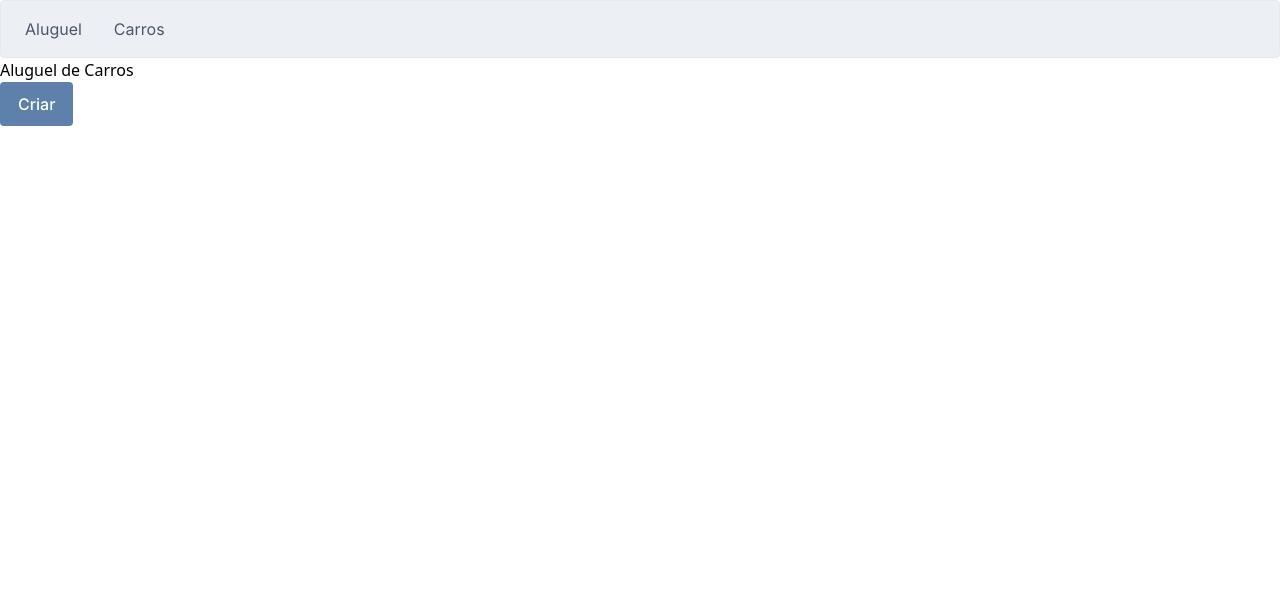
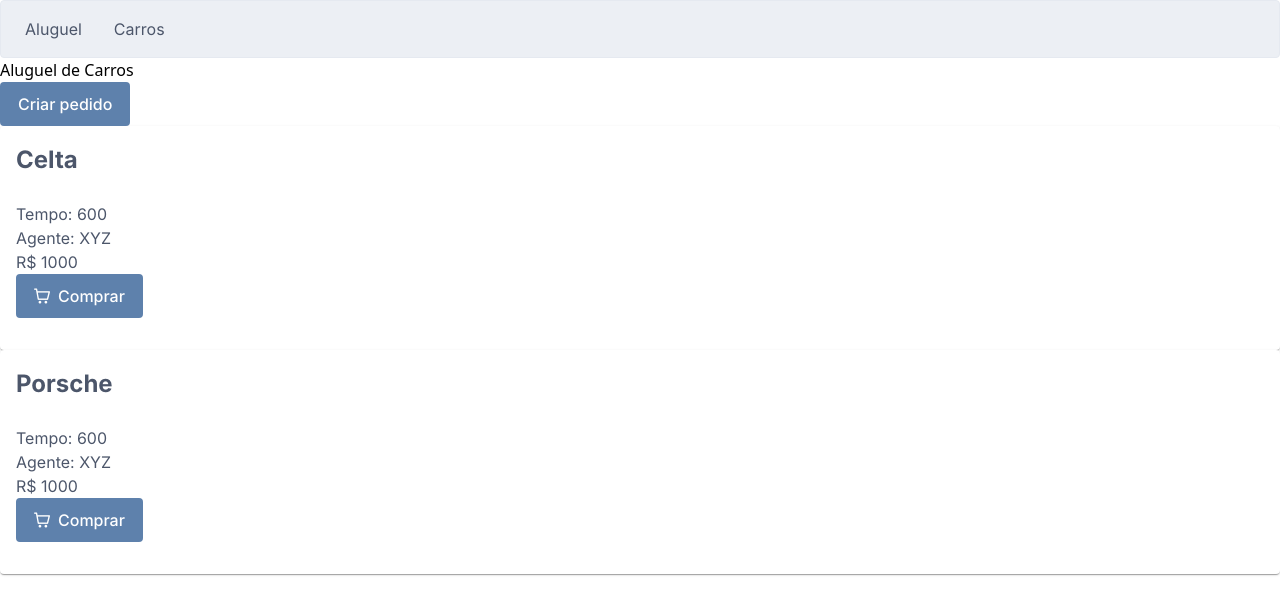
Before and after one commit to luizfelipecm1/aluguel-de-carros, a React (Vite) app in the folder codigo/frontend/: page /dashboard/aluguel-carros in a window 1280 px wide. Shown: the top 614 px of the page. Built offline with nearby package versions, Linux system fonts and the light colour scheme.

Commit message:
feat: adding data view to rental page

```diff
--- a/codigo/frontend/src/pages/car-rental.tsx
+++ b/codigo/frontend/src/pages/car-rental.tsx
@@ -1,36 +1,77 @@
-import { Button } from "primereact/button";
-import { Dialog } from "primereact/dialog";
-import { Dropdown } from "primereact/dropdown";
-import { InputText } from "primereact/inputtext";
-import { useState } from "react";
+import { Button } from "primereact/button"
+import { Card } from "primereact/card"
+import { DataView } from "primereact/dataview"
+import { Dialog } from "primereact/dialog"
+import { Dropdown } from "primereact/dropdown"
+import { InputText } from "primereact/inputtext"
+import { useState } from "react"
 
-const carOptions = ["Celta"];
-const agentOptions = ["XYZ"];
+const carOptions = ["Celta"]
+const agentOptions = ["XYZ"]
+const rentals = [
+  { car: "Celta", time: 600, agent: "XYZ", value: 1000 },
+  { car: "Porsche", time: 600, agent: "XYZ", value: 1000 },
+]
+
+const itemTemplate = (data: any, layout: any) => {
+  if (layout === "list") {
+    return
+  }
+
+  if (layout === "grid") {
+    return (
+      <Card title={data.car} className="mt-4">
+        <div className="w-full flex justify-between items-center">
+          <div>
+            <p>
+              <span className="font-bold">Tempo: </span>
+              {data.time}
+            </p>
+            <p>
+              <span className="font-bold">Agente: </span>
+              {data.agent}
+            </p>
+          </div>
+          <div className="align-middle">
+            <p>R$ {data.value}</p>
+
+            <Button icon="pi pi-shopping-cart" label="Comprar" />
+          </div>
+        </div>
+      </Card>
+    )
+  }
+}
 
 export function CarRental() {
-  const [visible, setVisible] = useState(false);
-  const [selectedCar, setSelectedCar] = useState(null);
-  const [selectedAgent, setselectedAgent] = useState(null);
+  const [visible, setVisible] = useState(false)
+  const [selectedCar, setSelectedCar] = useState(null)
+  const [selectedAgent, setselectedAgent] = useState(null)
 
   function cleanFields() {
-    setSelectedCar(null);
-    setselectedAgent(null);
+    setSelectedCar(null)
+    setselectedAgent(null)
   }
 
   return (
     <>
-      <div className="flex justify-between py-4">
-        <h1>Aluguel de Carros</h1>
-        <Button label="Criar" onClick={() => setVisible(true)} />
+      <div className="grid space-y-4">
+        <div className="flex justify-between py-4 items-center">
+          <h1 className="font-bold text-2xl">Aluguel de Carros</h1>
+          <Button label="Criar pedido" onClick={() => setVisible(true)} />
+        </div>
+
+        <DataView value={rentals} layout="grid" itemTemplate={itemTemplate} />
       </div>
+
       <Dialog
         header="Criar pedido de alguel"
         visible={visible}
         style={{ width: "50vw" }}
         onHide={() => {
-          if (!visible) return;
-          cleanFields();
-          setVisible(false);
+          if (!visible) return
+          cleanFields()
+          setVisible(false)
         }}
       >
         <form action="">
@@ -74,5 +115,5 @@ export function CarRental() {
         </form>
       </Dialog>
     </>
-  );
+  )
 }
```
Also changed, not shown: 1 other file (tests, documents, lock files or other folders).
